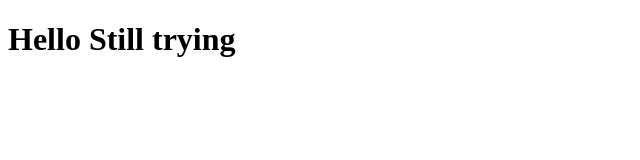
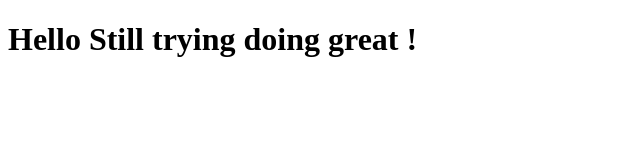
Before and after one commit to lakpasonam/coursera2, a plain HTML site: page site/index.html in a window 1280 px wide. Shown: the whole page, without its empty margins (0-640 px from the left). Drawn offline with Linux system fonts and the light colour scheme.

Commit message:
Update index.html

```diff
--- a/site/index.html
+++ b/site/index.html
@@ -4,6 +4,6 @@
 	<title>HEllo</title>
 </head>
 <body>
-<h1>Hello Still trying</h1>
+<h1>Hello Still trying doing great !</h1>
 </body>
 </html>
```
